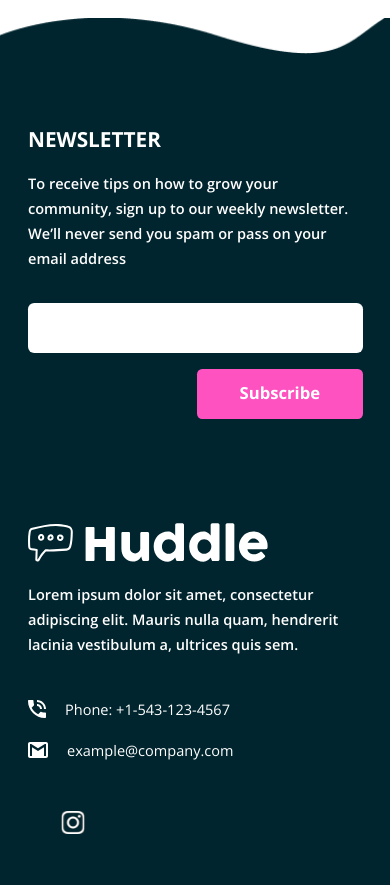
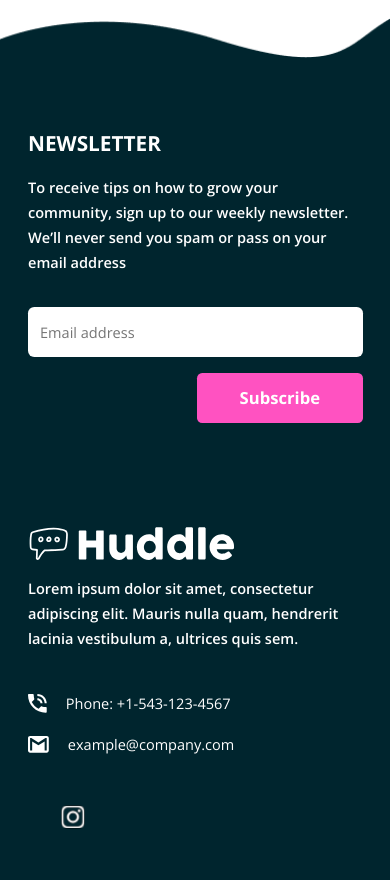
Before and after one commit to 0x41-li/huddle-landing-page-with-curved--sections, a React (Create React App) app: page / in a window 390 px wide. Shown: the part 3900-4785 px from the top of the page. Built offline with nearby package versions, Linux system fonts and the light colour scheme; some icons are missing.

Commit message:
Footer info part tablet version completed

```diff
--- a/src/scss/footer.scss
+++ b/src/scss/footer.scss
@@ -16,14 +16,29 @@
 
   @media screen and (min-width: 768px) {
     display: flex;
+    gap: 60px;
+
+    padding: 90px 27px 76px 28px;
   }
 }
 
 .footer__row > * {
-  flex: 0 0 50%;
+  @media screen and (min-width: 576px) {
+    max-width: 75%;
+  }
+
+  @media screen and (min-width: 768px) {
+    flex: 0 1 50%;
+  }
 }
 
 // newsletter part
+.footer__newsletter {
+  @media screen and (min-width: 768px) {
+    order: 2;
+  }
+}
+
 .footer__newsletter__h2 {
   font-family: "Open Sans";
   font-weight: 700;
@@ -84,9 +99,11 @@
   padding: 0px 12px;
 
   font-family: "Open Sans";
-  font-weight: 600;
+  font-weight: 400;
   font-size: pxToVwMobile(14);
   line-height: pxToVwMobile(24);
+
+  color: #00252e;
 
   &:hover,
   &:active,
@@ -150,6 +167,26 @@
 // info part
 .footer__info {
   margin-top: 104px;
+
+  @media screen and (min-width: 768px) {
+    margin-top: 0;
+  }
+}
+
+.footer__logo__svg {
+  display: block;
+  width: pxToVwMobile(200);
+  height: pxToVwMobile(32);
+
+  @media screen and (min-width: 576px) {
+    width: pxToVwBetweenMobileAndTablet(200);
+    height: pxToVwBetweenMobileAndTablet(32);
+  }
+
+  @media screen and (min-width: 768px) {
+    width: pxToVwTablet(200);
+    height: pxToVwTablet(32);
+  }
 }
 
 .footer__logo__svg path {
@@ -165,6 +202,16 @@
   color: #ffffff;
 
   margin-top: 16px;
+
+  @media screen and (min-width: 576px) {
+    font-size: pxToVwBetweenMobileAndTablet(14);
+    line-height: pxToVwBetweenMobileAndTablet(24);
+  }
+
+  @media screen and (min-width: 768px) {
+    font-size: pxToVwTablet(16);
+    line-height: pxToVwTablet(26);
+  }
 }
 
 .footer__contact {
@@ -182,6 +229,36 @@
   margin-top: 16px;
 }
 
+.footer__contact__option:nth-child(1) svg {
+  width: pxToVwMobile(18);
+  height: pxToVwMobile(18);
+
+  @media screen and (min-width: 576px) {
+    width: pxToVwBetweenMobileAndTablet(18);
+    height: pxToVwBetweenMobileAndTablet(18);
+  }
+
+  @media screen and (min-width: 768px) {
+    width: pxToVwTablet(18);
+    height: pxToVwTablet(18);
+  }
+}
+
+.footer__contact__option:nth-child(2) svg {
+  width: pxToVwMobile(20);
+  height: pxToVwMobile(16);
+
+  @media screen and (min-width: 576px) {
+    width: pxToVwBetweenMobileAndTablet(20);
+    height: pxToVwBetweenMobileAndTablet(16);
+  }
+
+  @media screen and (min-width: 768px) {
+    width: pxToVwTablet(20);
+    height: pxToVwTablet(16);
+  }
+}
+
 .footer__contact__para {
   font-family: "Open Sans";
   font-weight: 400;
@@ -189,6 +266,16 @@
   line-height: pxToVwMobile(24);
 
   color: #ffffff;
+
+  @media screen and (min-width: 576px) {
+    font-size: pxToVwBetweenMobileAndTablet(14);
+    line-height: pxToVwBetweenMobileAndTablet(24);
+  }
+
+  @media screen and (min-width: 768px) {
+    font-size: pxToVwTablet(16);
+    line-height: pxToVwTablet(26);
+  }
 }
 
 .footer__social-media {
@@ -197,3 +284,18 @@
   display: flex;
   gap: 17px;
 }
+
+.footer__social-media svg {
+  width: pxToVwMobile(23);
+  height: pxToVwMobile(23);
+
+  @media screen and (min-width: 576px) {
+    width: pxToVwBetweenMobileAndTablet(23);
+    height: pxToVwBetweenMobileAndTablet(23);
+  }
+
+  @media screen and (min-width: 768px) {
+    width: pxToVwTablet(23);
+    height: pxToVwTablet(23);
+  }
+}
--- a/src/sections/Footer.js
+++ b/src/sections/Footer.js
@@ -16,14 +16,20 @@
 
 // top curve
 import topCurveMobile from "../assets/images/footer-top-curve-mobile.png";
+import topCurveDesktop from "../assets/images/footer-top-curve-desktop.png";
 
 export default function Footer() {
   return (
     <footer>
       <div className="footer__top-curve">
         <img
-          className="footer__top-curve__img d-m"
+          className="footer__top-curve__img hide-d"
           src={topCurveMobile}
+          alt=""
+        />
+        <img
+          className="footer__top-curve__img hide-m"
+          src={topCurveDesktop}
           alt=""
         />
       </div>
@@ -42,6 +48,7 @@
               type="email"
               name="email"
               className="footer__newsletter__email-input"
+              placeholder="Email address"
             />
             <button type="button" className="footer__form__btn">
               Subscribe
@@ -50,7 +57,7 @@
         </div>
         <div className="footer__info">
           <div className="footer__logo">
-            <Logo className="footer__logo__svg" />
+            <Logo className="footer__logo__svg" viewBox="0 0 240 39" />
           </div>
           <p className="footer__info__para">
             Lorem ipsum dolor sit amet, consectetur adipiscing elit. Mauris
@@ -58,11 +65,11 @@
           </p>
           <div className="footer__contact">
             <div className="footer__contact__option">
-              <PhoneIcon />
+              <PhoneIcon viewBox="0 0 18 18" />
               <p className="footer__contact__para">Phone: +1-543-123-4567</p>
             </div>
             <div className="footer__contact__option">
-              <EmailIcon />
+              <EmailIcon viewBox="0 0 20 16" />
               <p className="footer__contact__para">example@company.com</p>
             </div>
           </div>
```
Also changed, not shown: src/assets/images/footer-top-curve-desktop.png (added), src/assets/images/footer-top-curve-mobile.png.
